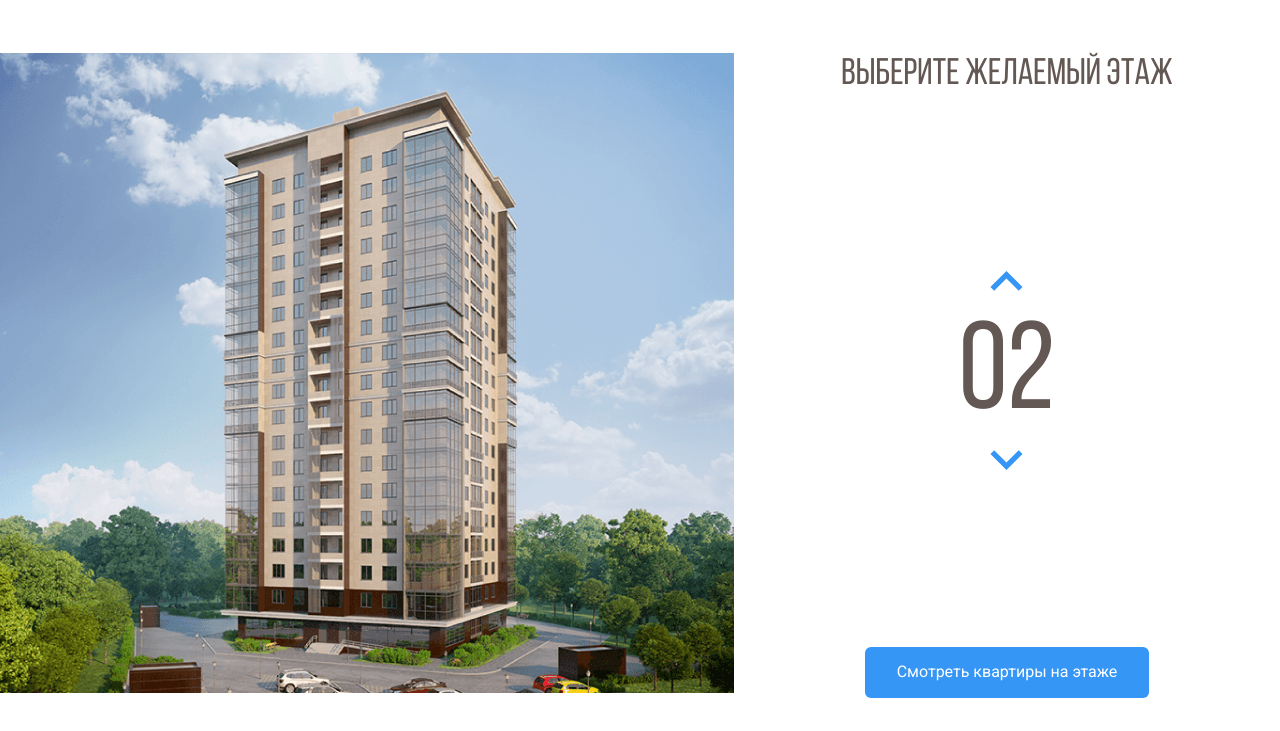
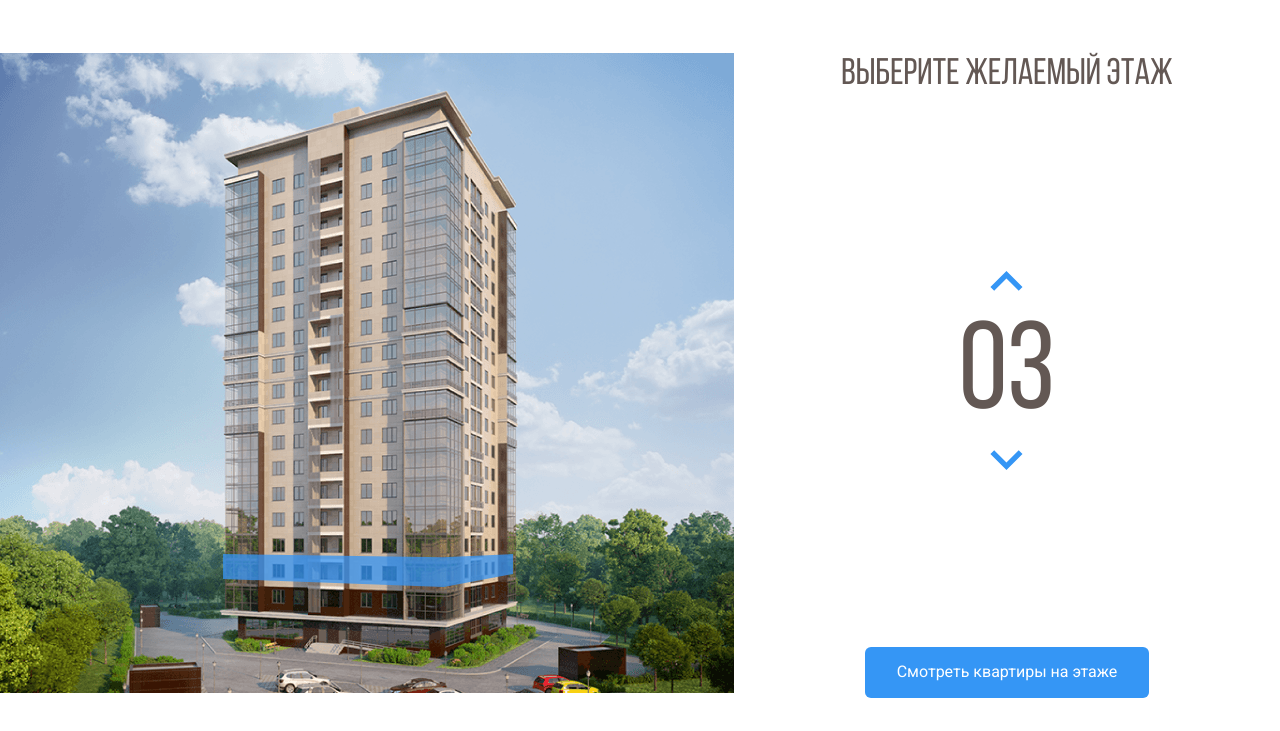
Before and after one commit to damirgal/melody, a plain HTML site: page index.html in a window 1280 px wide. Both pictures are taken after a click on the button 1006 px from the left and 351 px from the top of the page. Shown: the part 69-800 px from the top of the page. Drawn offline with nearby package versions, Linux system fonts and the light colour scheme.

Commit message:
Результаты работы третьего дня курса по верстке

```diff
--- a/css/style.css
+++ b/css/style.css
@@ -134,3 +134,7 @@ body {
   padding: 16px 32px;
   cursor: pointer;
 }
+
+path.current-floor {
+  opacity: 1;
+}
--- a/index.html
+++ b/index.html
@@ -44,23 +44,23 @@
                     </pattern>
                     <image id="image0" width="740" height="640" xlink:href="img/home.png" />
                 </defs>
-                <path d="M222 527L442.8 535L512 521.3V543L443.5 562.7L222 551.7V527Z" fill="#3595F6" fill-opacity="0.75" />
-                <path d="M223 526V501L443.3 504.3L513 501V521L443.7 534L223 526Z" fill="#3595F6" fill-opacity="0.75" />
-                <path d="M223 500V475H444H513V498L445 505L223 500Z" fill="#3595F6" fill-opacity="0.75" />
-                <path d="M223 476V451L444.3 447.3L512 454V476H444" fill="#3595F6" fill-opacity="0.75" />
-                <path d="M223 450V424L444.5 420.7L513 431.7V453L444 446.3L223 450Z" fill="#3595F6" fill-opacity="0.75" />
-                <path d="M222 423V399.3L443 387L514 410V431.3L443 419L222 423Z" fill="#3595F6" fill-opacity="0.75" />
-                <path d="M222 401V376L444.2 359.7L514 388.3V409L443.7 387.3L222 401Z" fill="#3595F6" fill-opacity="0.75" />
-                <path d="M222 376V351L444.5 330.7L514 367.3V388L442 359.3L222 376Z" fill="#3595F6" fill-opacity="0.75" />
-                <path d="M222 350V326L445 301.3L514 345.3V367L444.7 329L222 350Z" fill="#3595F6" fill-opacity="0.75" />
-                <path d="M222 325V301L444.5 272.3L514 323.3V344L443.7 301.7L222 325Z" fill="#3595F6" fill-opacity="0.75" />
-                <path d="M221 301V277L443.3 244L514 303.3V323L444 272.3L221 301Z" fill="#3595F6" fill-opacity="0.75" />
-                <path d="M222 276V252L443.2 217L513 281V302L444.3 243.7L222 276Z" fill="#3595F6" fill-opacity="0.75" />
-                <path d="M222 252V227L444.3 189L513 259.3V280L444 216L222 252Z" fill="#3595F6" fill-opacity="0.75" />
-                <path d="M222 228V203L442.8 159.3L513 238.3V261L444 187.7L222 228Z" fill="#3595F6" fill-opacity="0.75" />
-                <path d="M223 202V177L443 129L513 214V237L442.3 157.7L223 202Z" fill="#3595F6" fill-opacity="0.75" />
-                <path d="M222 177V152L441.8 100L513 192.3V215L443.3 128.7L222 177Z" fill="#3595F6" fill-opacity="0.75" />
-                <path d="M222 152V126L444 69.3L513 171V192L443.7 100.3L222 152Z" fill="#3595F6" fill-opacity="0.75" />
+                <path data-floor="02" d="M222 527L442.8 535L512 521.3V543L443.5 562.7L222 551.7V527Z" fill="#3595F6" fill-opacity="0.75" />
+                <path data-floor="03" d="M223 526V501L443.3 504.3L513 501V521L443.7 534L223 526Z" fill="#3595F6" fill-opacity="0.75" />
+                <path data-floor="04" d="M223 500V475H444H513V498L445 505L223 500Z" fill="#3595F6" fill-opacity="0.75" />
+                <path data-floor="05" d="M223 476V451L444.3 447.3L512 454V476H444" fill="#3595F6" fill-opacity="0.75" />
+                <path data-floor="06" d="M223 450V424L444.5 420.7L513 431.7V453L444 446.3L223 450Z" fill="#3595F6" fill-opacity="0.75" />
+                <path data-floor="07" d="M222 423V399.3L443 387L514 410V431.3L443 419L222 423Z" fill="#3595F6" fill-opacity="0.75" />
+                <path data-floor="08" d="M222 401V376L444.2 359.7L514 388.3V409L443.7 387.3L222 401Z" fill="#3595F6" fill-opacity="0.75" />
+                <path data-floor="09" d="M222 376V351L444.5 330.7L514 367.3V388L442 359.3L222 376Z" fill="#3595F6" fill-opacity="0.75" />
+                <path data-floor="10" d="M222 350V326L445 301.3L514 345.3V367L444.7 329L222 350Z" fill="#3595F6" fill-opacity="0.75" />
+                <path data-floor="11" d="M222 325V301L444.5 272.3L514 323.3V344L443.7 301.7L222 325Z" fill="#3595F6" fill-opacity="0.75" />
+                <path data-floor="12" d="M221 301V277L443.3 244L514 303.3V323L444 272.3L221 301Z" fill="#3595F6" fill-opacity="0.75" />
+                <path data-floor="13" d="M222 276V252L443.2 217L513 281V302L444.3 243.7L222 276Z" fill="#3595F6" fill-opacity="0.75" />
+                <path data-floor="14" d="M222 252V227L444.3 189L513 259.3V280L444 216L222 252Z" fill="#3595F6" fill-opacity="0.75" />
+                <path data-floor="15" d="M222 228V203L442.8 159.3L513 238.3V261L444 187.7L222 228Z" fill="#3595F6" fill-opacity="0.75" />
+                <path data-floor="16" d="M223 202V177L443 129L513 214V237L442.3 157.7L223 202Z" fill="#3595F6" fill-opacity="0.75" />
+                <path data-floor="17" d="M222 177V152L441.8 100L513 192.3V215L443.3 128.7L222 177Z" fill="#3595F6" fill-opacity="0.75" />
+                <path data-floor="18" d="M222 152V126L444 69.3L513 171V192L443.7 100.3L222 152Z" fill="#3595F6" fill-opacity="0.75" />
             </svg>
 
 
@@ -89,6 +89,8 @@
         <!-- /.main-info -->
 
     </main>
-
+<script src="https://code.jquery.com/jquery-3.6.0.min.js"
+    integrity="sha256-/xUj+3OJU5yExlq6GSYGSHk7tPXikynS7ogEvDej/m4=" crossorigin="anonymous"></script>
+    <script src="js/main.js"></script>
 </body>
 </html>
--- /dev/null
+++ b/js/main.js
@@ -0,0 +1,39 @@
+$(document).ready(function () {
+    var currentFloor = 2; // переменная для хранения текущего этажа
+    var counterUp = $(".counter-up"); // кнопка увеличения этажа
+    var counterDown = $(".counter-down"); // кнопка уменьшения этажа
+    var floorPath = $(".home-image path"); // каждый отдельный этаж
+
+    // функция при наведении указателя мыши на этаж
+    floorPath.on("mouseover", function(){
+        floorPath.removeClass("current-floor"); // удаление активного класса у этажа
+        currentFloor = $(this).attr("data-floor"); // получаем значение у текущего этажа
+        $(".counter").text(currentFloor); // записываем номер этажа в счетчик
+    });
+
+    counterUp.on("click", function() { // отслеживаем кклик по кнопке вверх
+        if (currentFloor < 18) { // проверяем значение этажа, не больше 18
+        currentFloor++; // прибваляем этаж
+        usCurrentFloor = currentFloor.toLocaleString("en-US", {minimumIntegerDigits: 2, useGrouping: false}); // форматируем при выводе, добавляем 0 перед номером этажа
+        $(".counter").text(usCurrentFloor); // записываем в счетчик номер этажа
+        floorPath.removeClass("current-floor") // удаляем активный класс у всех этажей
+        $(`[data-floor=${usCurrentFloor}]`).toggleClass('current-floor'); // добавляем активный класс для текущего этажа, подсвечивем текущий этаж
+        }
+
+    })
+
+
+    counterDown.on("click", function() {
+        if (currentFloor > 2) {
+        currentFloor--;
+        usCurrentFloor = currentFloor.toLocaleString("en-US", {minimumIntegerDigits: 2, useGrouping: false});
+        $(".counter").text(usCurrentFloor);
+        floorPath.removeClass("current-floor")
+        $(`[data-floor=${usCurrentFloor}]`).toggleClass('current-floor');
+        }
+
+    })
+
+
+
+});
```
